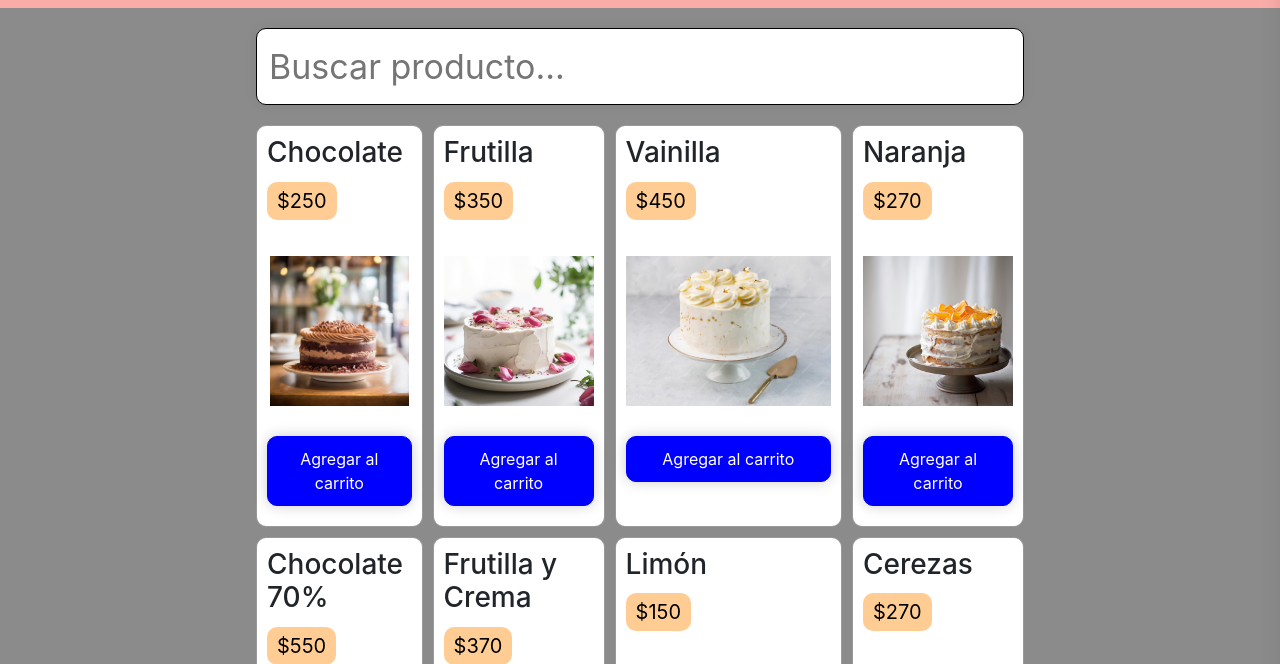
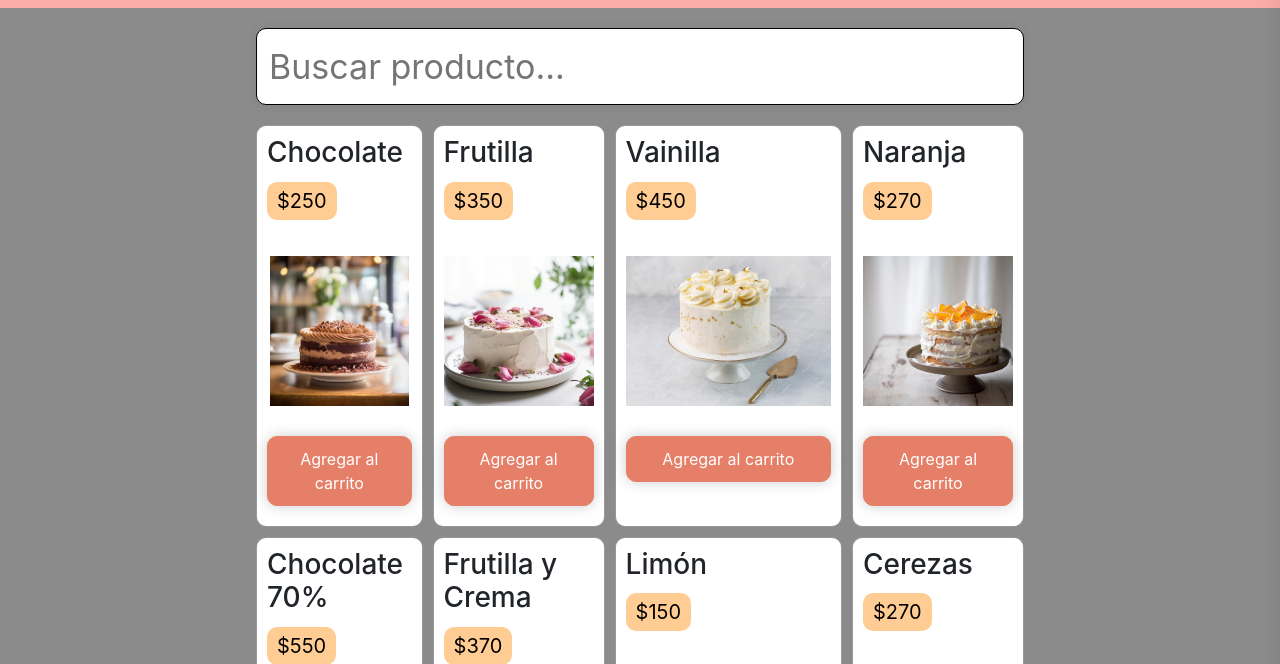
Before and after one commit to Drazacks/ProyectoFinalJavaScrip_RizzoFederico, a plain HTML site: page index.html in a window 1280 px wide. Shown: the part 90-754 px from the top of the page. Drawn offline with nearby package versions, Linux system fonts and the light colour scheme; some packages are replaced by stand-ins of ours; a script that the page names is missing; a web font is replaced by a local one.

Commit message:
commit 2.0

```diff
--- a/css/style.css
+++ b/css/style.css
@@ -97,13 +97,13 @@ section h4 {
 
 .btn {
   color: white;
-  background-color: blue;
+  background-color: rgb(230, 127, 104);
   text-decoration: none;
   display: inline-block;
   padding: 10px;
   border-radius: 10px;
   box-shadow: 0px 0px 14px 0px rgba(0, 0, 0, 0.2);
-  border: 1px solid blue;
+  border: 1px solid rgb(230, 127, 104);
   margin: 10px auto;
   display: block;
   text-align: center;
```
